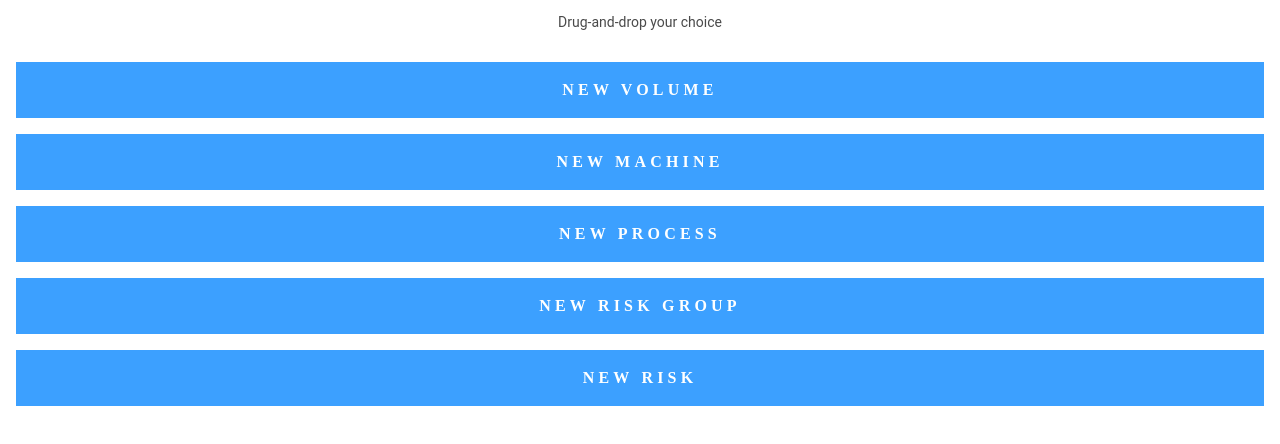
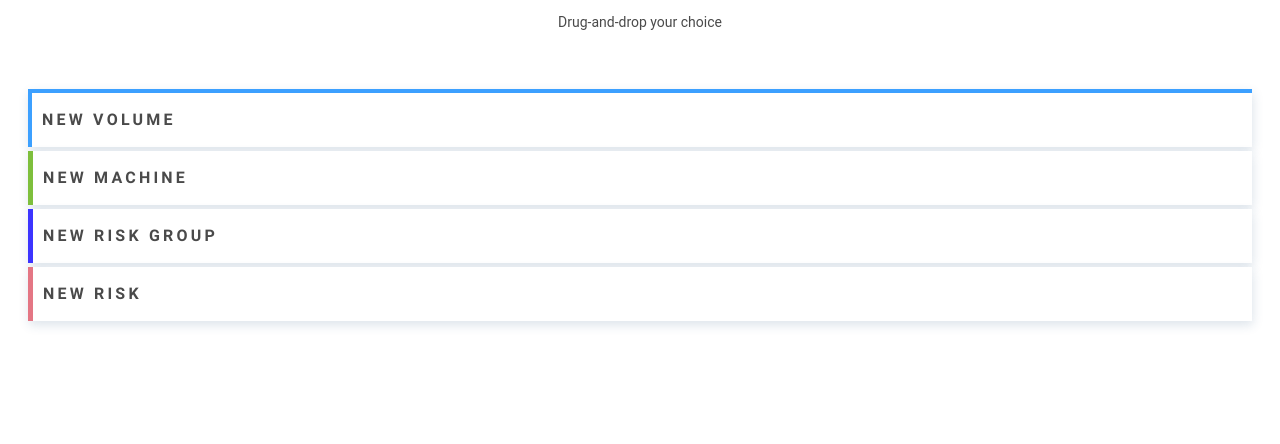
Before and after one commit to pesket/si-fa-risk-editor, a plain HTML site: page 16-add item.html in a window 1280 px wide. Shown: the part 338-782 px from the top of the page. Drawn offline with Linux system fonts and the light colour scheme; a web font is replaced by a local one.

Commit message:
item search yenilendi

```diff
--- a/16-add item.html
+++ b/16-add item.html
@@ -23,21 +23,12 @@
         <div class="title">or<br>CREATE
         </div>
         <div class="subtitle">Drug-and-drop your choice</div>
-        <div class="row">
-            <button type="submit" class="creat-btn">NEW VOLUME</button>
-        </div>
-        <div class="row">
-            <button type="submit" class="creat-btn">NEW MACHINE</button>
-        </div>
-        <div class="row">
-            <button type="submit" class="creat-btn">NEW PROCESS</button>
-        </div>
-        <div class="row">
-            <button type="submit" class="creat-btn">NEW RISK GROUP</button>
-        </div>
-        <div class="row">
-            <button type="submit" class="creat-btn">NEW RISK</button>
-        </div>
+        <ul class="search-result">
+            <li class="node volume-node" draggable="true">NEW VOLUME</li>
+            <li class="node machine-node">NEW MACHINE</li>
+            <li class="node risk-group-node">NEW RISK GROUP</li>
+            <li class="node risk-node">NEW RISK</li>
+        </ul>
     </div>
 </section>
 </body>
--- a/css/common.css
+++ b/css/common.css
@@ -725,6 +725,7 @@ button .contact-photo {
     min-height: 64px;
     box-sizing: border-box;
     position: relative;
+    list-style-type: none;
 }
 .tree .sort-down:before {
     font-family: FontAwesome;
@@ -805,9 +806,6 @@ button .contact-photo {
 }
 .add-item {
     padding: 32px 16px;
-}
-.or-create {
-    padding: 0 16px;
 }
 .green-title {
     font-family: Lato;
@@ -973,8 +971,7 @@ button .contact-photo {
     border-top: solid 3px #e5e5e5;
 }
 
-.search-result-wrapper .node {
-    list-style-type: none;
+.search-result .node {
     color: #4a4a4a;
     font-size: 16px;
     min-height: 54px;
@@ -985,3 +982,8 @@ button .contact-photo {
     font-weight: 600;
     letter-spacing: 3.2px;
 }
+
+.search-result .volume-node {
+    border-left: 4px solid #3ca0ff;
+    min-height: 54px;
+}
```
